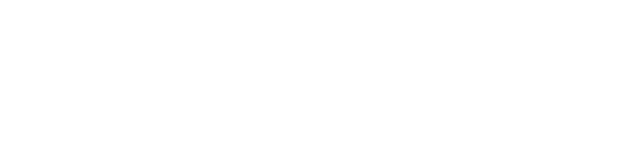
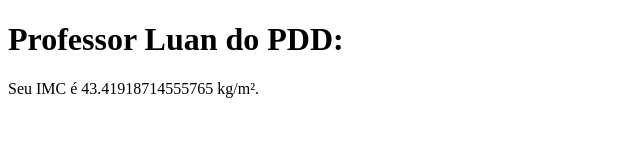
Before and after one commit to filippemonteiro/gt15_atividade_aula14_javascript-imc, a plain HTML site: page index.html in a window 1280 px wide. Shown: the whole page, without its empty margins (0-640 px from the left). Drawn offline with Linux system fonts and the light colour scheme.

Commit message:
adiciona título e exibe resultado do IMC na página

```diff
--- a/index.html
+++ b/index.html
@@ -1,11 +1,16 @@
 <!DOCTYPE html>
 <html lang="pt-br">
+
 <head>
   <meta charset="UTF-8">
   <meta name="viewport" content="width=device-width, initial-scale=1.0">
   <title>JavaScript - IMC</title>
 </head>
+
 <body>
+  <h1>Professor Luan do PDD:</h1>
+
   <script src="./js/script.js"></script>
 </body>
+
 </html>
--- a/js/script.js
+++ b/js/script.js
@@ -1,6 +1,8 @@
-let peso = 147
-let altura = 1.84
+let peso = 147;
+let altura = 1.84;
 
-const imc = peso / (altura * altura)
+const imc = peso / (altura * altura);
 
-console.log(`Seu IMC é: ${imc}`)
+console.log(`Seu IMC é: ${imc}`);
+
+document.write(`Seu IMC é ${imc} kg/m².`);
```
